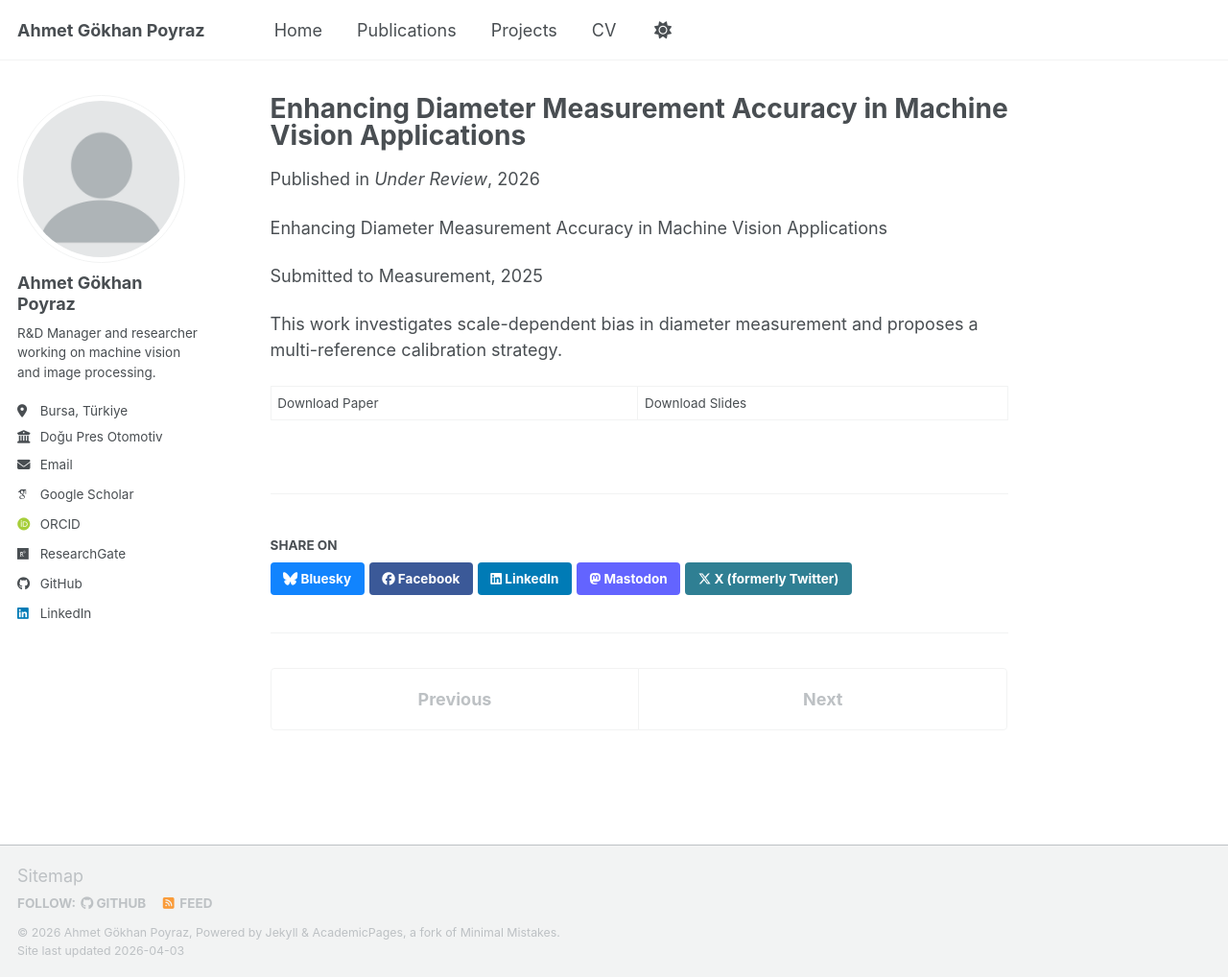
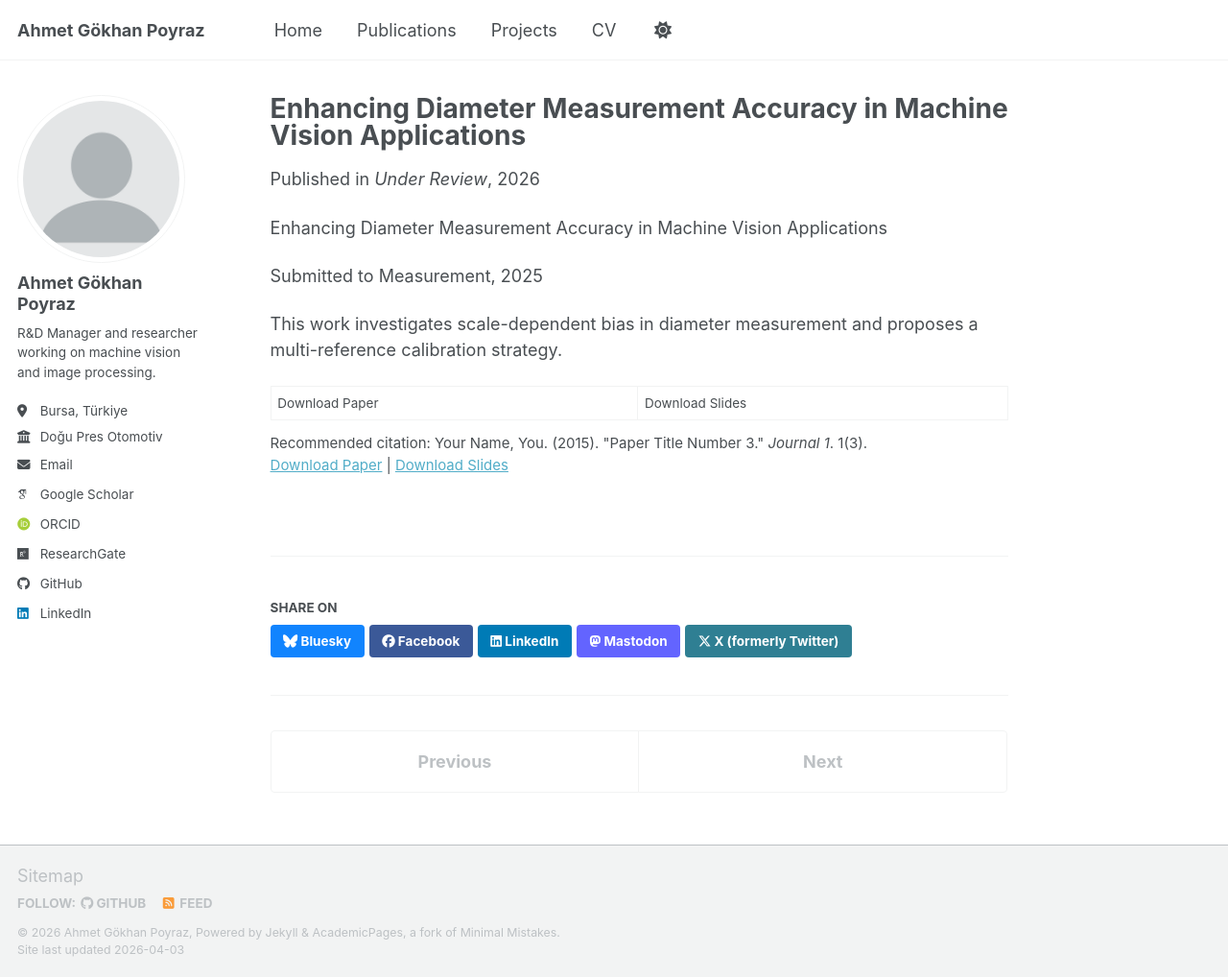
Before and after one commit to agpoyraz/agpoyraz.github.io, a Jekyll site: the page built from _publications/2025-Enhancing-Diameter-Measurement.md, in a window 1280 px wide and 1018 px high. Shown: the whole window at 96% size. Built offline with Jekyll 4.4.1, drawn with Linux system fonts in a browser that asks for light colours; some web fonts are replaced; a script bundle is joined from its source files by our own code; library files that are not in the unit come from our copies.

Commit message:
Update 2025-Enhancing-Diameter-Measurement.md

```diff
--- a/_publications/2025-Enhancing-Diameter-Measurement.md
+++ b/_publications/2025-Enhancing-Diameter-Measurement.md
@@ -5,6 +5,9 @@
 permalink: /publication/diameter-enhancement
 date: 2026-01-01
 venue: "Under Review"
+slidesurl: 'https://academicpages.github.io/files/slides3.pdf'
+paperurl: 'https://academicpages.github.io/files/paper3.pdf'
+citation: 'Your Name, You. (2015). &quot;Paper Title Number 3.&quot; <i>Journal 1</i>. 1(3).'
 ---
 
 Enhancing Diameter Measurement Accuracy in Machine Vision Applications
```
